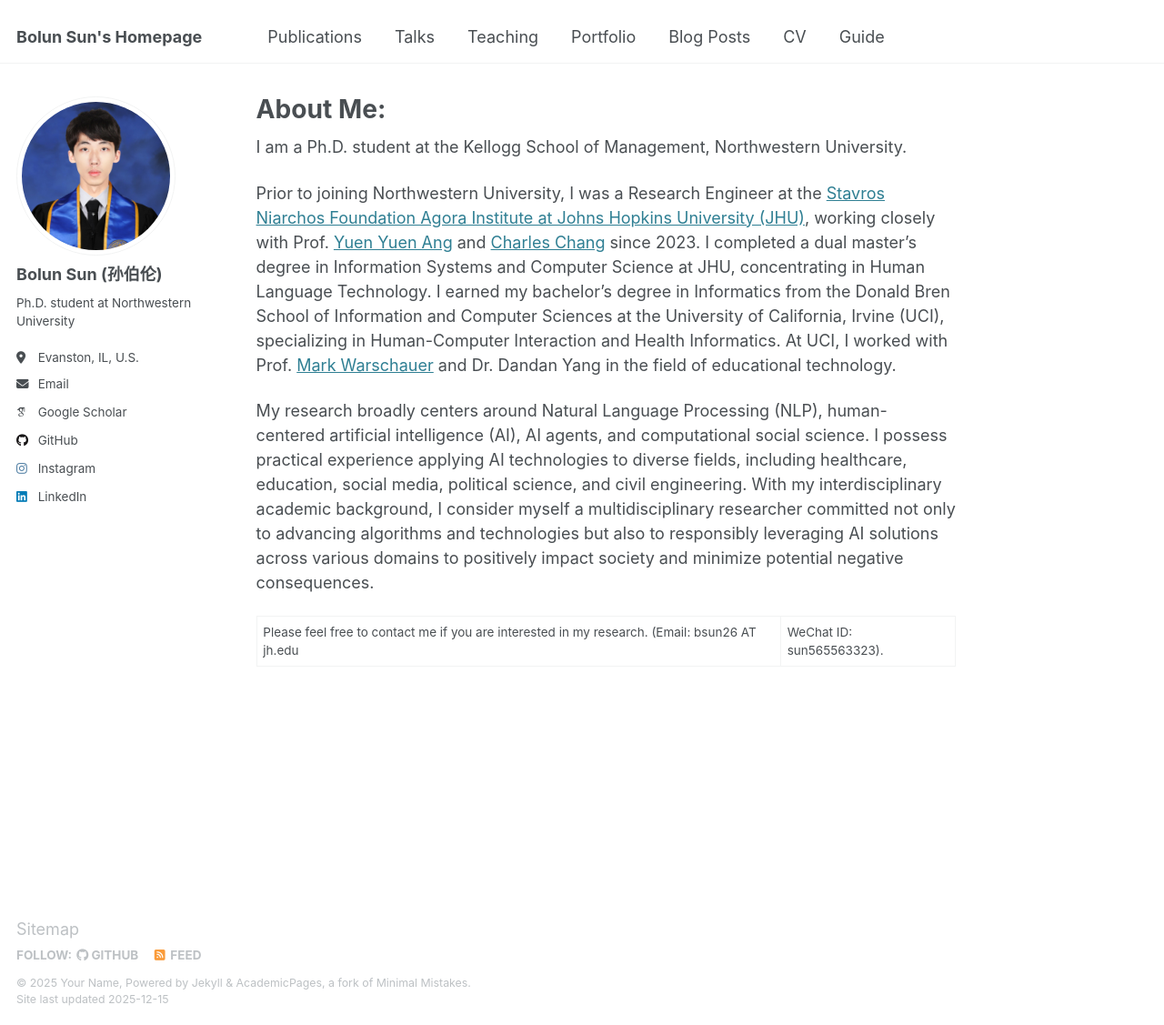
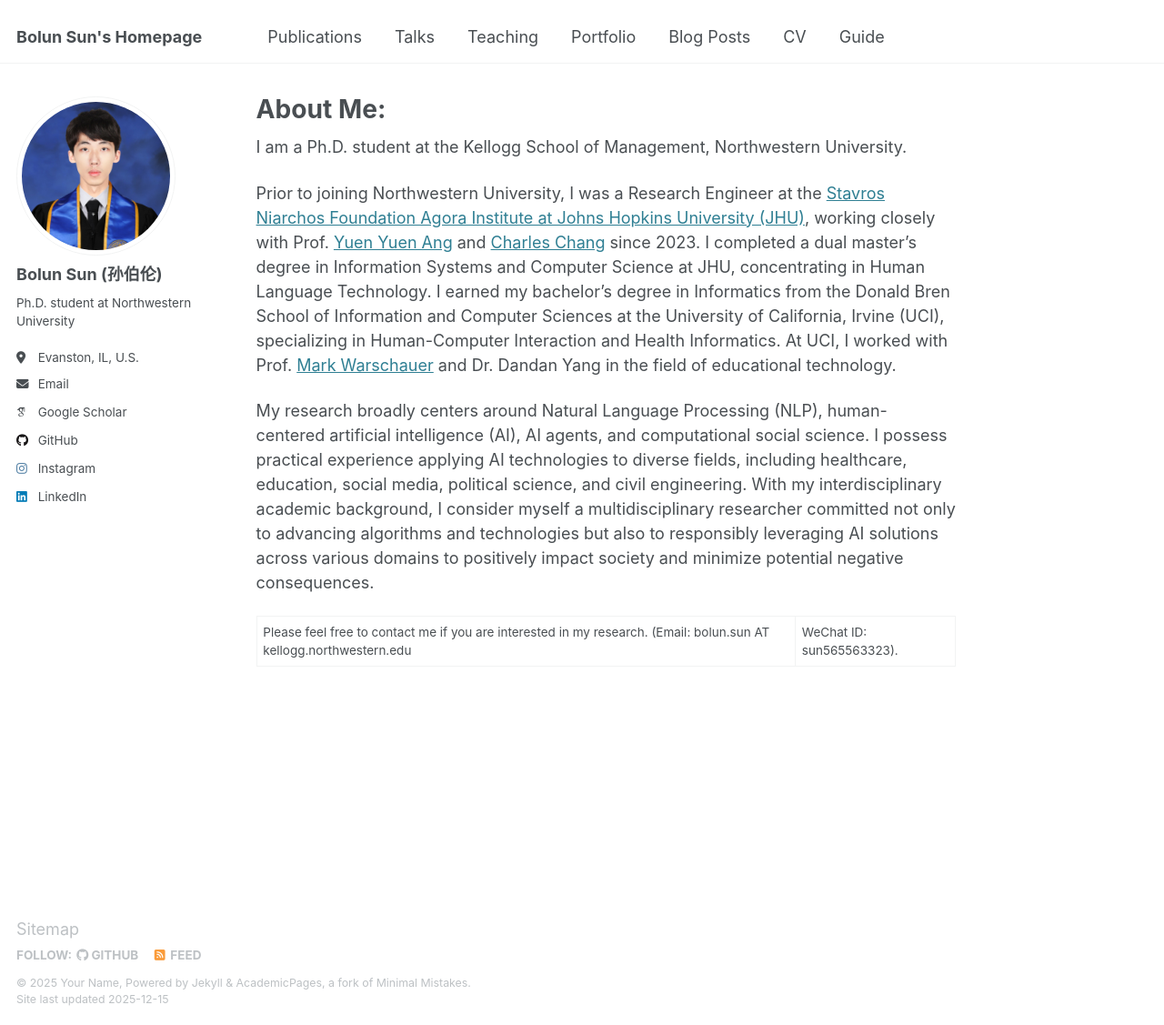
Before and after one commit to Baron-Sun/baron-sun.github.io, a Jekyll site: the page built from _pages/about.md, in a window 1280 px wide and 1127 px high. Shown: the whole window at 91% size. Built offline with Jekyll 4.4.1, drawn with Linux system fonts in a browser that asks for light colours; some web fonts are replaced.

Commit message:
Update about.md

```diff
--- a/_pages/about.md
+++ b/_pages/about.md
@@ -12,4 +12,4 @@ Prior to joining Northwestern University, I was a Research Engineer at the [Stav
 
 My research broadly centers around Natural Language Processing (NLP), human-centered artificial intelligence (AI), AI agents, and computational social science. I possess practical experience applying AI technologies to diverse fields, including healthcare, education, social media, political science, and civil engineering. With my interdisciplinary academic background, I consider myself a multidisciplinary researcher committed not only to advancing algorithms and technologies but also to responsibly leveraging AI solutions across various domains to positively impact society and minimize potential negative consequences.
 
-Please feel free to contact me if you are interested in my research. (Email: bsun26 AT jh.edu | WeChat ID: sun565563323).
+Please feel free to contact me if you are interested in my research. (Email: bolun.sun AT kellogg.northwestern.edu | WeChat ID: sun565563323).
```
